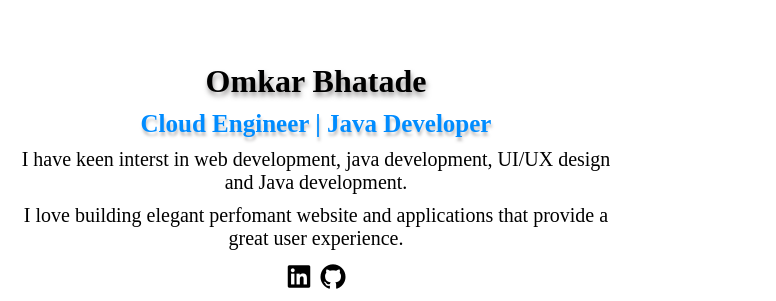
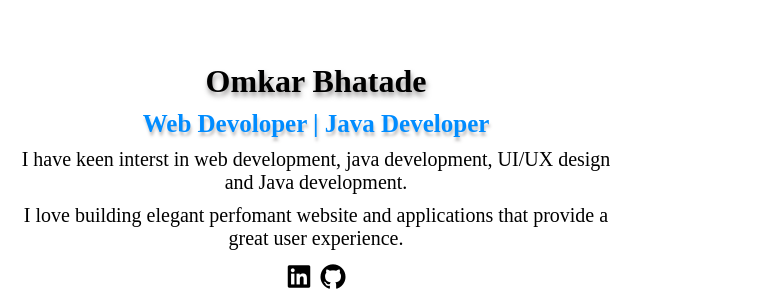
Before and after one commit to Omiiii143/My-portfolio, a plain HTML site: page index.html in a window 1280 px wide. Shown: the part 125-426 px from the top of the page, 504-1280 px from the left. Drawn offline with nearby package versions, Linux system fonts and the light colour scheme.

Commit message:
Update index.html

```diff
--- a/index.html
+++ b/index.html
@@ -29,7 +29,7 @@
         </div>
         <div class="text-content">
             <h1>Omkar Bhatade</h1>
-            <h3>Cloud Engineer | Java Developer</h3>
+            <h3>Web Devoloper | Java Developer</h3>
             <p>I have keen interst in web development, java development, UI/UX design and Java development.</p>
             <p>
                 I love building elegant perfomant website and applications that provide a great user experience.
```
